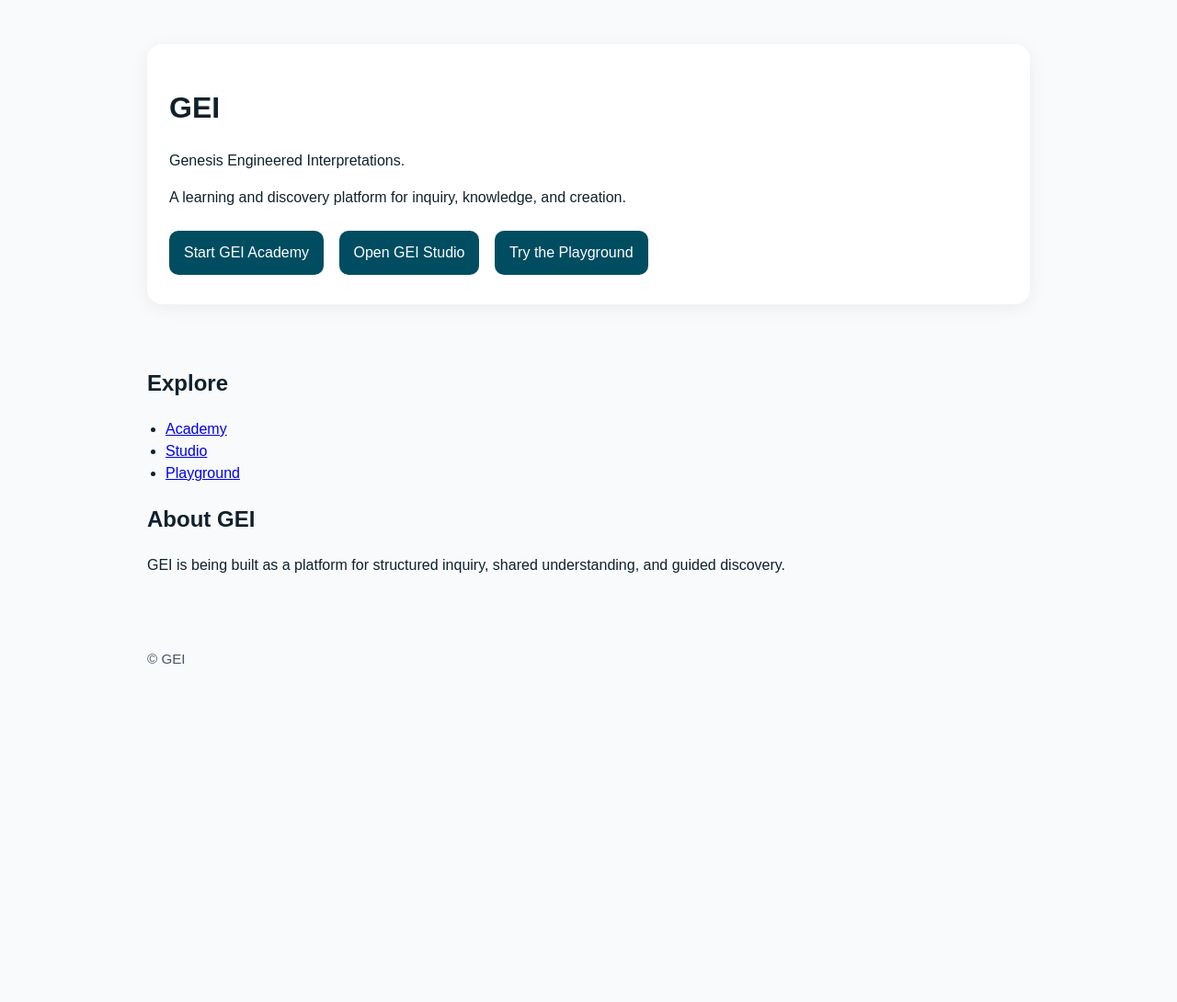
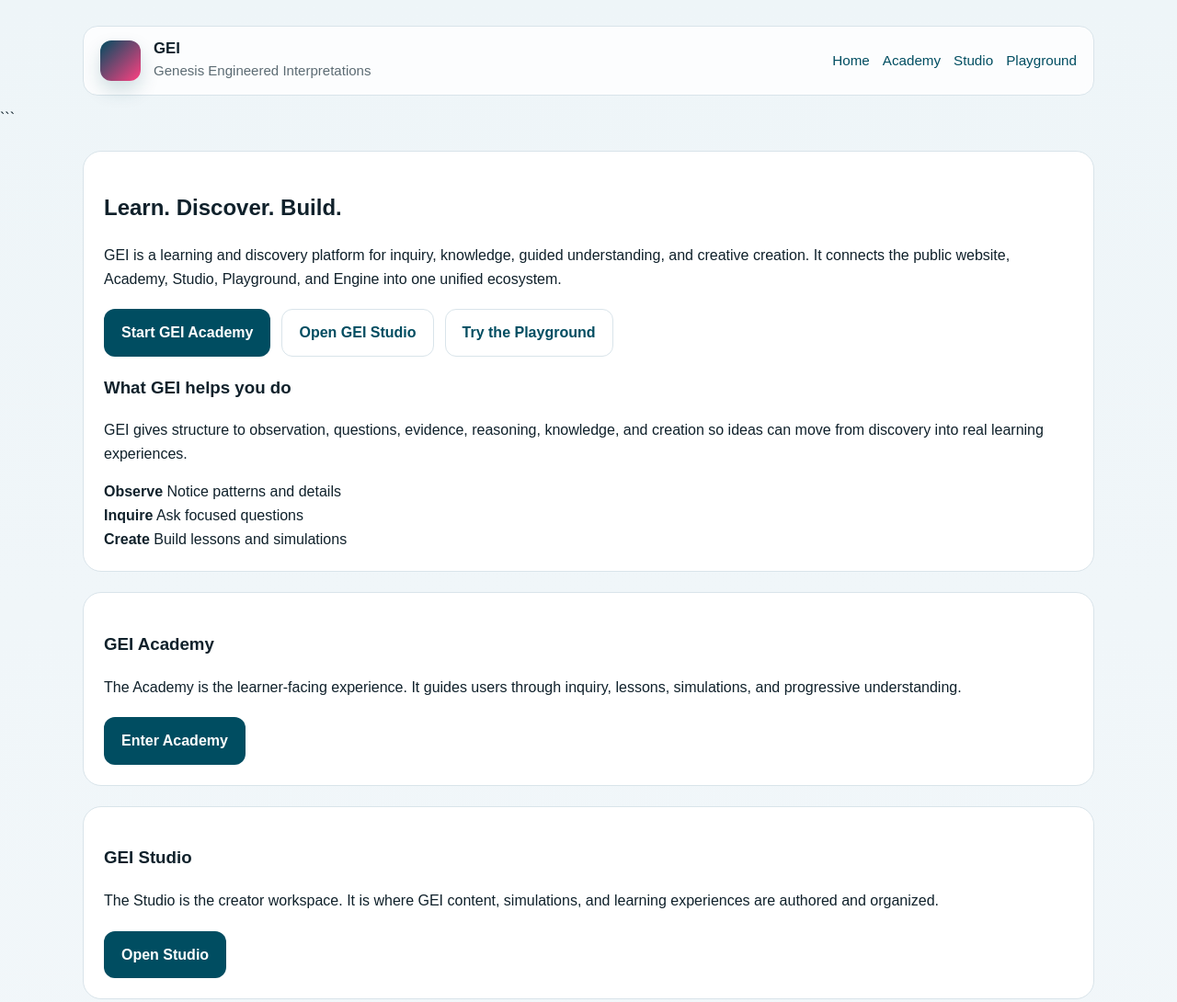
Before and after one commit to jawa-dam/gei, a plain HTML site: page index.html/index.html in a window 1280 px wide. Shown: the top 1090 px of the page at 92% size. Before the commit the page ends 800 px from the top, so only its background shows below. Drawn offline with Linux system fonts and the light colour scheme; files that its build step writes are made by us from their sources.

Commit message:
Add files via upload

````diff
--- /dev/null
+++ b/assets/site.css/site.css
@@ -0,0 +1,149 @@
+:root {
+  --bg: #f4f8fb;
+  --card: #ffffff;
+  --text: #10212b;
+  --muted: #5c6b73;
+  --brand: #004d61;
+  --accent: #ff4081;
+  --border: #d9e4ea;
+}
+
+* {
+  box-sizing: border-box;
+}
+
+body {
+  margin: 0;
+  font-family: Arial, Helvetica, sans-serif;
+  background: linear-gradient(180deg, #eef5f8 0%, var(--bg) 100%);
+  color: var(--text);
+  line-height: 1.6;
+}
+
+a {
+  color: var(--brand);
+  text-decoration: none;
+}
+
+a:hover {
+  text-decoration: underline;
+}
+
+.wrap {
+  width: min(1100px, calc(100% - 32px));
+  margin: 0 auto;
+}
+
+header {
+  padding: 28px 0 12px;
+}
+
+.topbar {
+  display: flex;
+  align-items: center;
+  justify-content: space-between;
+  gap: 16px;
+  padding: 14px 18px;
+  border: 1px solid var(--border);
+  border-radius: 16px;
+  background: rgba(255, 255, 255, 0.8);
+  backdrop-filter: blur(8px);
+}
+
+.brand {
+  display: flex;
+  align-items: center;
+  gap: 14px;
+}
+
+.mark {
+  width: 44px;
+  height: 44px;
+  border-radius: 12px;
+  background: linear-gradient(135deg, var(--brand), var(--accent));
+  box-shadow: 0 10px 20px rgba(0, 77, 97, 0.18);
+}
+
+.brand h1 {
+  font-size: 1.05rem;
+  margin: 0;
+  line-height: 1.2;
+}
+
+.brand p {
+  margin: 2px 0 0;
+  color: var(--muted);
+  font-size: 0.94rem;
+}
+
+nav {
+  display: flex;
+  flex-wrap: wrap;
+  gap: 14px;
+  font-size: 0.95rem;
+}
+
+.hero,
+.section {
+  margin: 22px 0 18px;
+  padding: 22px;
+  background: var(--card);
+  border: 1px solid var(--border);
+  border-radius: 20px;
+}
+
+.button-row {
+  display: flex;
+  flex-wrap: wrap;
+  gap: 12px;
+  margin-top: 20px;
+}
+
+.button {
+  display: inline-block;
+  padding: 12px 18px;
+  border-radius: 12px;
+  border: 1px solid transparent;
+  font-weight: 700;
+}
+
+.button.primary {
+  background: var(--brand);
+  color: #fff;
+}
+
+.button.secondary {
+  background: #fff;
+  border-color: var(--border);
+}
+
+.cards {
+  display: grid;
+  grid-template-columns: repeat(3, 1fr);
+  gap: 16px;
+}
+
+.card {
+  padding: 18px;
+  border-radius: 16px;
+  border: 1px solid var(--border);
+  background: #fff;
+}
+
+footer {
+  padding: 18px 0 36px;
+  color: var(--muted);
+  font-size: 0.95rem;
+}
+
+@media (max-width: 860px) {
+  .topbar,
+  .brand {
+    flex-direction: column;
+    align-items: flex-start;
+  }
+
+  .cards {
+    grid-template-columns: 1fr;
+  }
+}
--- a/index.html/index.html
+++ b/index.html/index.html
@@ -1,94 +1,162 @@
 <!doctype html>
+
 <html lang="en">
   <head>
     <meta charset="UTF-8" />
     <meta name="viewport" content="width=device-width, initial-scale=1.0" />
-    <title>GEI</title>
+    <title>GEI — Genesis Engineered Interpretations</title>
     <meta
       name="description"
-      content="Genesis Engineered Interpretations — a learning and discovery platform for inquiry, knowledge, and creation."
+      content="GEI is a learning and discovery platform for inquiry, knowledge, guided understanding, and creative creation."
     />
-    <style>
-      body {
-        font-family: Arial, sans-serif;
-        margin: 0;
-        padding: 0;
-        line-height: 1.5;
-        background: #f8fafc;
-        color: #10212b;
-      }
-      header,
-      main,
-      footer {
-        max-width: 960px;
-        margin: 0 auto;
-        padding: 24px;
-      }
-      header {
-        padding-top: 48px;
-      }
-      .hero {
-        background: white;
-        border-radius: 16px;
-        padding: 24px;
-        box-shadow: 0 4px 20px rgba(0, 0, 0, 0.06);
-      }
-      .buttons a {
-        display: inline-block;
-        margin: 8px 12px 8px 0;
-        padding: 12px 16px;
-        border-radius: 10px;
-        text-decoration: none;
-        background: #004d61;
-        color: white;
-      }
-      ul {
-        padding-left: 20px;
-      }
-      footer {
-        padding-bottom: 48px;
-        font-size: 0.95rem;
-        color: #4b5563;
-      }
-    </style>
+    <meta name="theme-color" content="#004d61" />
+    <link rel="stylesheet" href="/assets/site.css" />
   </head>
   <body>
-    <header>
-      <div class="hero">
-        <h1>GEI</h1>
-        <p>Genesis Engineered Interpretations.</p>
-        <p>
-          A learning and discovery platform for inquiry, knowledge, and creation.
-        </p>
-        <div class="buttons">
-          <a href="/academy">Start GEI Academy</a>
-          <a href="/studio">Open GEI Studio</a>
-          <a href="/playground">Try the Playground</a>
+    <header class="wrap">
+      <div class="topbar">
+        <div class="brand">
+          <div class="mark" aria-hidden="true"></div>
+          <div>
+            <h1>GEI</h1>
+            <p>Genesis Engineered Interpretations</p>
+          </div>
         </div>
+        <nav aria-label="Primary">
+          <a href="/index.html">Home</a>
+          <a href="/academy.html">Academy</a>
+          <a href="/studio.html">Studio</a>
+          <a href="/playground.html">Playground</a>
+        </nav>
       </div>
     </header>
 
-    <main>
-      <section>
-        <h2>Explore</h2>
-        <ul>
-          <li><a href="/academy">Academy</a></li>
-          <li><a href="/studio">Studio</a></li>
-          <li><a href="/playground">Playground</a></li>
-        </ul>
-      </section>
+```
+<main class="wrap">
+  <section class="hero">
+    <div class="hero-grid">
+      <div>
+        <h2>Learn. Discover. Build.</h2>
+        <p class="lead">
+          GEI is a learning and discovery platform for inquiry, knowledge, guided understanding,
+          and creative creation. It connects the public website, Academy, Studio, Playground,
+          and Engine into one unified ecosystem.
+        </p>
+        <div class="button-row">
+          <a class="button primary" href="/academy.html">Start GEI Academy</a>
+          <a class="button secondary" href="/studio.html">Open GEI Studio</a>
+          <a class="button secondary" href="/playground.html">Try the Playground</a>
+        </div>
+      </div>
 
-      <section>
-        <h2>About GEI</h2>
+      <div class="panel">
+        <h3>What GEI helps you do</h3>
         <p>
-          GEI is being built as a platform for structured inquiry, shared understanding,
-          and guided discovery.
+          GEI gives structure to observation, questions, evidence, reasoning, knowledge, and
+          creation so ideas can move from discovery into real learning experiences.
         </p>
-      </section>
-    </main>
+        <div class="stats">
+          <div class="stat">
+            <strong>Observe</strong>
+            <span>Notice patterns and details</span>
+          </div>
+          <div class="stat">
+            <strong>Inquire</strong>
+            <span>Ask focused questions</span>
+          </div>
+          <div class="stat">
+            <strong>Create</strong>
+            <span>Build lessons and simulations</span>
+          </div>
+        </div>
+      </div>
+    </div>
+  </section>
 
-    <footer>
-      <p>&copy; GEI</p>
-    </footer>
+  <section class="section" id="academy">
+    <h3>GEI Academy</h3>
+    <p>
+      The Academy is the learner-facing experience. It guides users through inquiry, lessons,
+      simulations, and progressive understanding.
+    </p>
+    <div class="button-row">
+      <a class="button primary" href="/academy.html">Enter Academy</a>
+    </div>
+  </section>
+
+  <section class="section" id="studio">
+    <h3>GEI Studio</h3>
+    <p>
+      The Studio is the creator workspace. It is where GEI content, simulations, and learning
+      experiences are authored and organized.
+    </p>
+    <div class="button-row">
+      <a class="button primary" href="/studio.html">Open Studio</a>
+    </div>
+  </section>
+
+  <section class="section" id="playground">
+    <h3>GEI Playground</h3>
+    <p>
+      The Playground is a lightweight space for experiments, prototypes, and quick discovery
+      tests before ideas move into the Academy or Studio.
+    </p>
+    <div class="button-row">
+      <a class="button primary" href="/playground.html">Try Playground</a>
+    </div>
+  </section>
+
+  <section class="section" id="about">
+    <h3>Why GEI exists</h3>
+    <div class="cards">
+      <div class="card">
+        <h4>Method</h4>
+        <p>Observation, inquiry, knowledge, reasoning, learning, and creation.</p>
+      </div>
+      <div class="card">
+        <h4>Platform</h4>
+        <p>Engine, Academy, Studio, Playground, and a growing ecosystem of packages.</p>
+      </div>
+      <div class="card">
+        <h4>Purpose</h4>
+        <p>Help people discover, understand, and build with structure.</p>
+      </div>
+    </div>
+  </section>
+
+  <section class="section faq" id="faq">
+    <h3>Frequently asked questions</h3>
+
+    <details>
+      <summary>What is GEI?</summary>
+      <p>
+        GEI stands for Genesis Engineered Interpretations, a platform and method for structured
+        discovery and learning.
+      </p>
+    </details>
+
+    <details>
+      <summary>What should I start with?</summary>
+      <p>
+        Start with GEI Academy if you want to learn the method, GEI Studio if you want to
+        build with it, or GEI Playground if you want to experiment quickly.
+      </p>
+    </details>
+
+    <details>
+      <summary>How does GEI support learning?</summary>
+      <p>
+        GEI organizes learning around observation, inquiry, knowledge, reasoning, and guided
+        creation so users can move from curiosity into understanding.
+      </p>
+    </details>
+  </section>
+</main>
+
+<footer class="wrap">
+  <p>&copy; GEI. Built for discovery, learning, and creation.</p>
+</footer>
+```
+
   </body>
 </html>
````
Also changed, not shown: academy.html/academy.html (added, +17 -0 lines), playground.html/playground.html (added, +17 -0 lines), studio.html/studio.html (added, +17 -0 lines).
